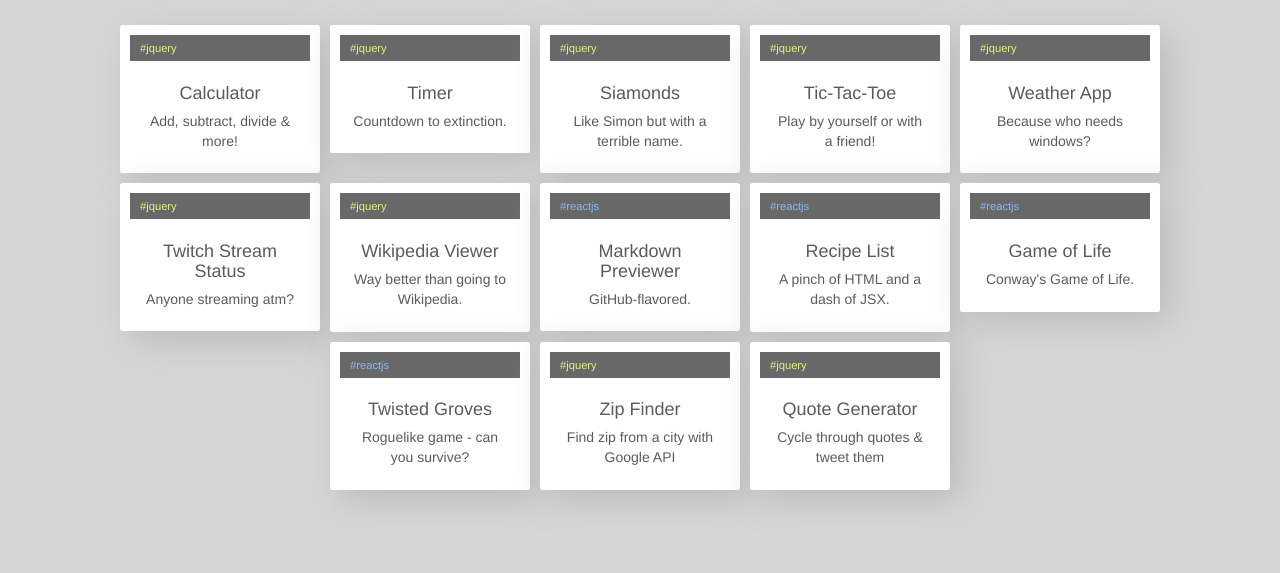
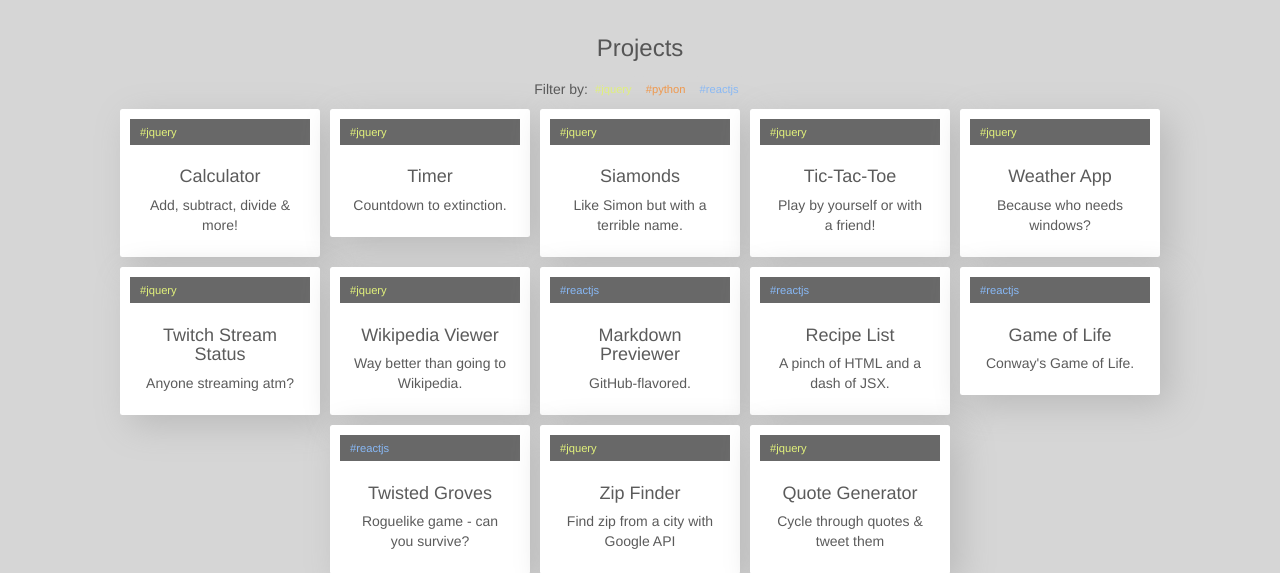
Before and after one commit to Tennyx/mysite, a Django app: page /projects/ in a window 1280 px wide. Shown: the part 62-635 px from the top of the page. Run offline with Django 3.2, Linux system fonts and the light colour scheme; parts of the project's set-up code (start-up, migrations or seed data) failed here and were passed over; some libraries are stand-ins or nearby versions.

Commit message:
started adding filters to project page. WIP.

```diff
--- a/home/static/css/main.css
+++ b/home/static/css/main.css
@@ -113,11 +113,49 @@ header.masthead > .overlay {
   font-size: 270%;
 }
 
+.lang-filter {
+  background:#d6d6d6;
+  font-size:80%;
+  padding:5px;
+  margin:2px;
+  border: none;
+  border-radius: 3px;
+}
+
+/*.lang-filter:hover {
+  background:#686868;
+  font-size:80%;
+  padding:5px;
+  margin:2px;
+  border: none;
+  border-radius: 3px;
+}*/
+
+.sel {
+  background:#686868;
+  font-size:80%;
+  padding:5px;
+  margin:2px;
+  border: none;
+  border-radius: 3px;
+  outline:0 !important;
+}
+
+/*.lang-filter:active {
+  background:#686868;
+  font-size:80%;
+  padding:5px;
+  margin:2px;
+  border: none;
+  border-radius: 3px;
+  outline:0;
+}*/
+
 .lang-tab {
   background:#686868;
   text-align:left;
   font-size:80%;
-  padding:5px
+  padding:5px;
 }
 
 .lang {
--- a/projects/static/js/actions.js
+++ b/projects/static/js/actions.js
@@ -12,4 +12,13 @@ var mouseOff = function(){
 
 $(document).ready(function() {
 	$('.card').hover(mouseOn, mouseOff);
+
+	$(".lang-filter").click(function(){
+	    if($(".lang-filter").hasClass("sel")){
+	      $(".lang-filter").removeClass("sel");
+	    }
+	    else{
+	      $(".lang-filter").addClass("sel");
+	    }
+  });
 });
--- a/projects/templates/projects/project_list.html
+++ b/projects/templates/projects/project_list.html
@@ -8,6 +8,13 @@ Projects
 {% endblock %}
 
 {% block content %}
+<h3 class="text-center pt-4 pb-1">Projects</h3>
+<div class="row align-items-center justify-content-center">
+	<div class="text-center">Filter by: </div>
+	<button class="lang-filter lang-jquery" id="jqf">#jquery</button>
+	<button class="lang-filter lang-python" id="pyf">#python</button>
+	<button class="lang-filter lang-reactjs" id="reaf">#reactjs</button>
+</div>
 <div class="container">
 	<div class="row justify-content-md-center justify-content-sm-center">
 		{% for proj, info in projects.items %}
```
Also changed, not shown: 2 other files.
